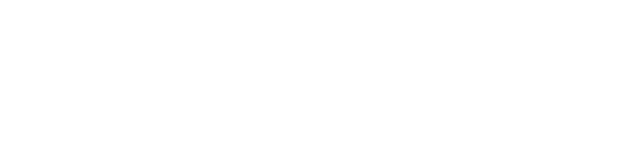
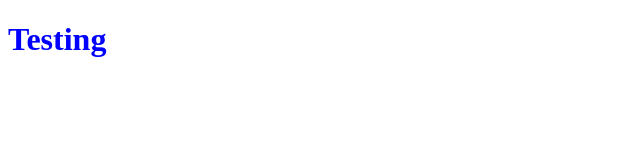
Before and after one commit to ndamph/winnipeg-project, a plain HTML site: page index.html in a window 1280 px wide. Shown: the whole page, without its empty margins (0-640 px from the left). Drawn offline with Linux system fonts and the light colour scheme.

Commit message:
Tested link of CSS file to HTML file

```diff
--- a/index.html
+++ b/index.html
@@ -4,6 +4,9 @@
     <meta charset="UTF-8" />
     <meta name="viewport" content="width=device-width, initial-scale=1.0" />
     <title>Winnipeg Landing Page</title>
+    <link rel="stylesheet" href="src/styles.css" />
   </head>
-  <body></body>
+  <body>
+    <h1>Testing</h1>
+  </body>
 </html>
--- a/src/styles.css
+++ b/src/styles.css
@@ -0,0 +1,3 @@
+h1 {
+  color: blue;
+}
```
